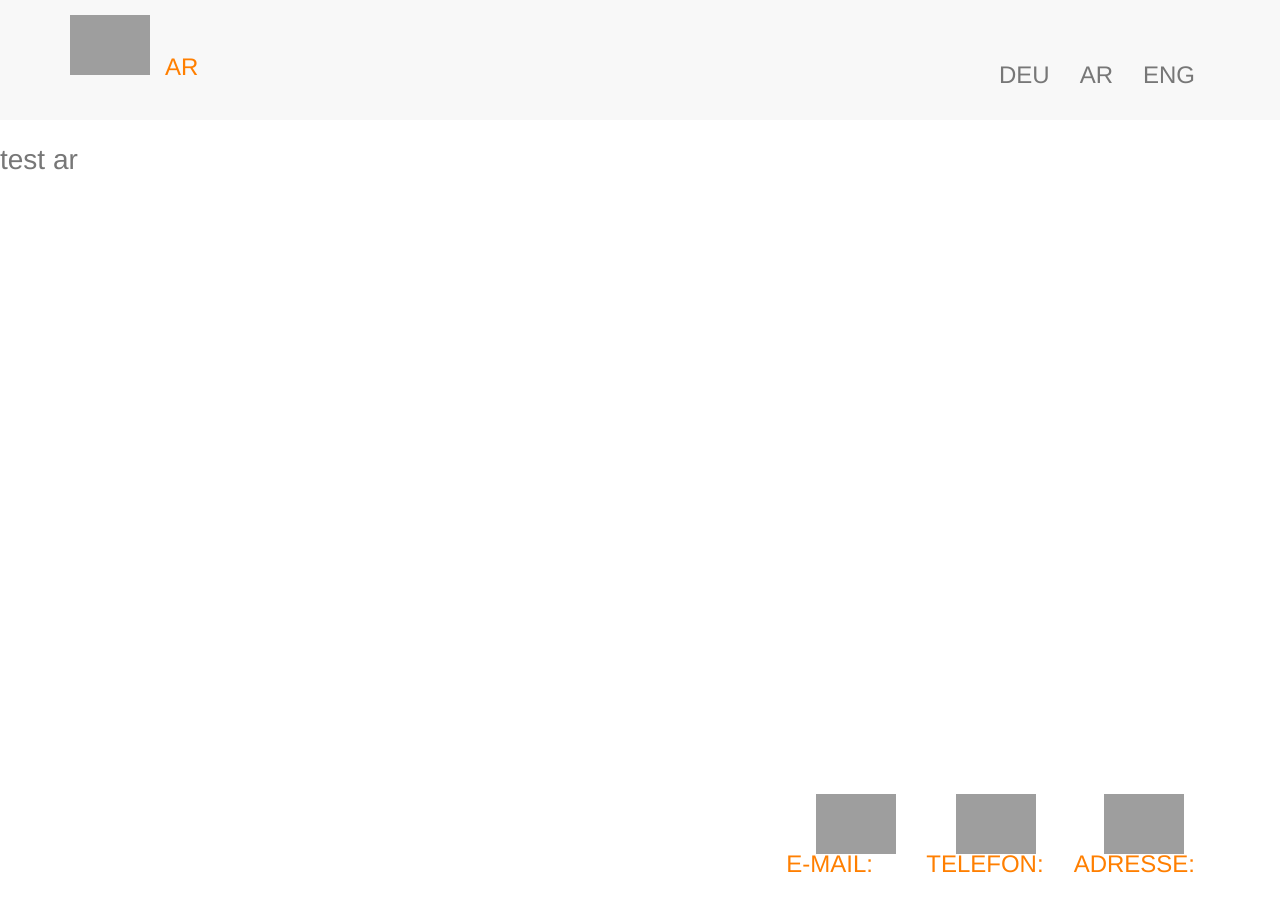
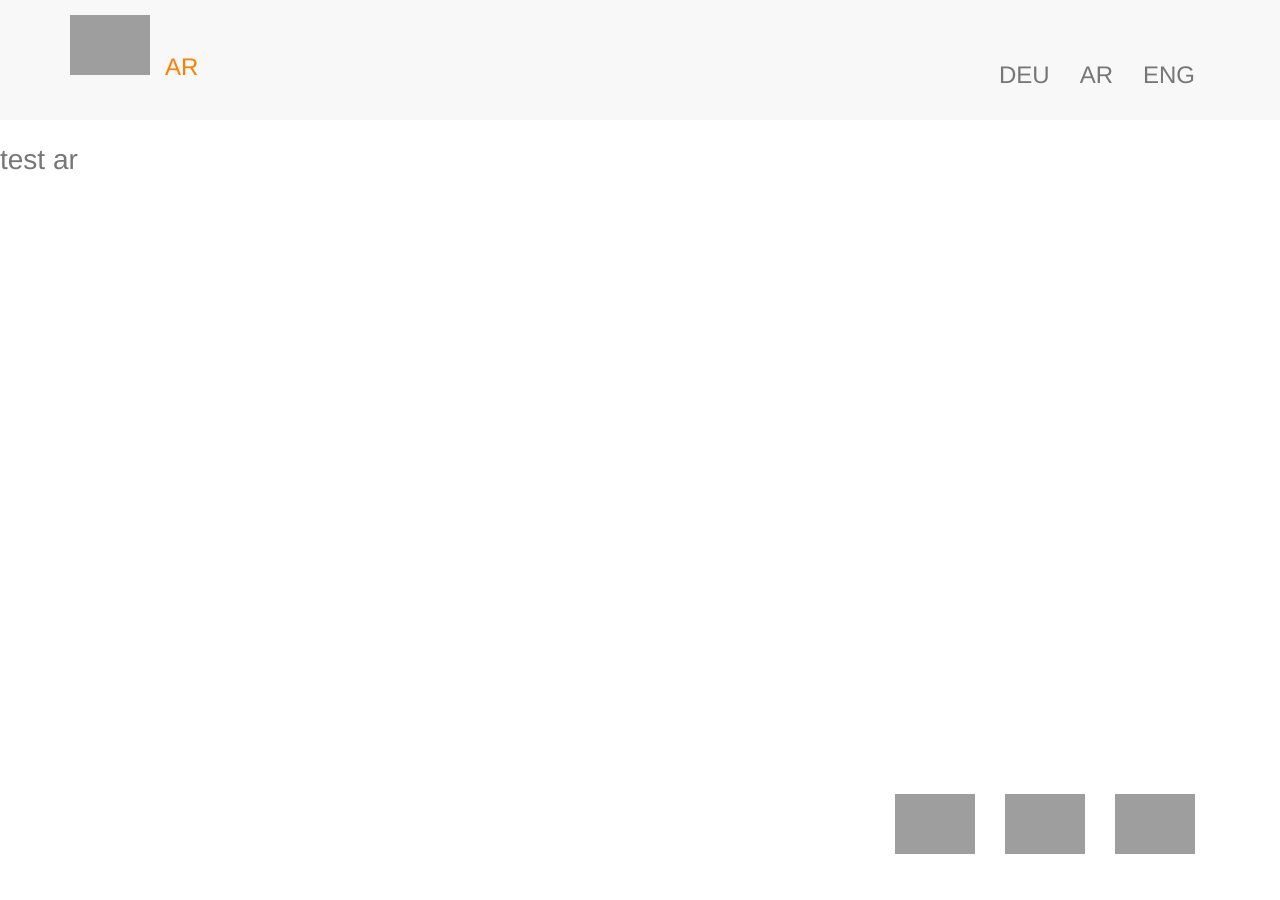
Before and after one commit to EIJC/TIJ, a Jekyll site: the page built from ar.html, in a window 1280 px wide. Built offline with Jekyll 4.4.1, drawn with Linux system fonts in a browser that asks for light colours; nearby versions of some CDN libraries; grey boxes are pictures that could not be loaded.

Commit message:
Update page.html

```diff
--- a/_layouts/page.html
+++ b/_layouts/page.html
@@ -44,17 +44,15 @@ layout: base
         <div class="container">
             <ul class="nav navbar-nav pull-right" style="margin-top:-1px;">
                 <li><a href="mailto:ode@eijc.eu?subject=Treffen%20Internationaler%20Journalisten">
-                   <img alt="Mail" src="https://www.dropbox.com/s/88n7ywwd8epzo12/mail%20transparent.png?raw=1" title="Mail" style="max-width: 80px; max-height: 80px; float:left; margin-left:30px;" />
-                    <p>E-Mail: </p></a>
+                   <img alt="Mail" src="https://www.dropbox.com/s/88n7ywwd8epzo12/mail%20transparent.png?raw=1" title="Mail" style="max-width: 80px; max-height: 80px; " />
+                   </a>
                 </li>
                 <li><a href="" scr="">
-                   <img alt="Phone" src="https://www.dropbox.com/s/zgbrhrnkhaetjaa/phone%20transparent.png?raw=1" title="Phone" style="max-width: 80px; max-height: 80px; float:left; margin-left:30px;" />
-                   <p>Telefon: </p></a>
-                    </a>
+                   <img alt="Phone" src="https://www.dropbox.com/s/zgbrhrnkhaetjaa/phone%20transparent.png?raw=1" title="Phone" style="max-width: 80px; max-height: 80px; " />
+                     </a>
                 </li>
                 <li><a href="" scr="">
-                   <img alt="Adress" src="https://www.dropbox.com/s/ty1abebafwzxgir/adress%20transparent.png?raw=1" title="Adress" style="max-width: 80px; max-height: 80px; float:left; margin-left:30px;" />
-                     <p>Adresse:  </p></a>
+                   <img alt="Adress" src="https://www.dropbox.com/s/ty1abebafwzxgir/adress%20transparent.png?raw=1" title="Adress" style="max-width: 80px; max-height: 80px; " />
                     </a>
                 </li>
             </ul>
```
